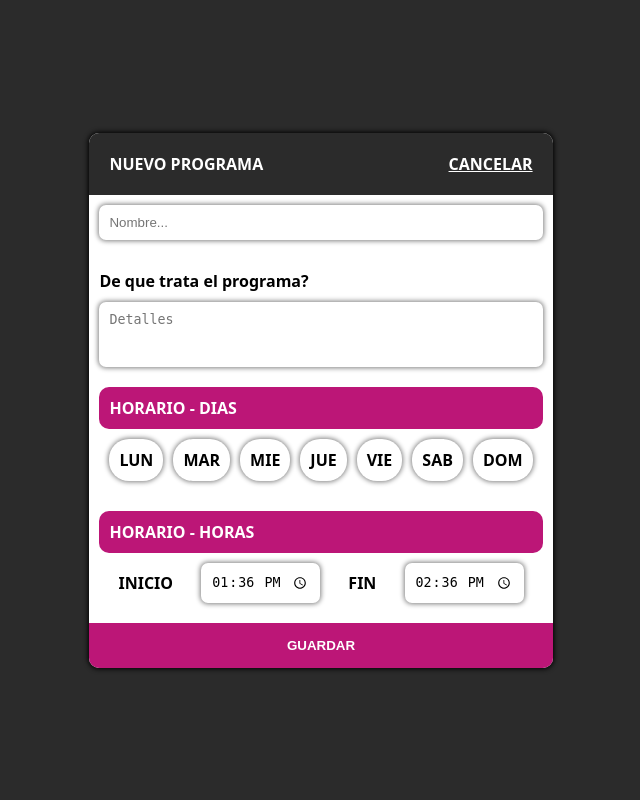
After one commit to JCPRGMR/Comercial, a PHP site: page /view/Programas.php in a window 1280 px wide. The commit adds this page. Shown: the whole page, without its empty margins (319-959 px from the left). Run offline with PHP 8.4, Linux system fonts and the light colour scheme.

```diff
--- a/Request/Comerciales.php
+++ b/Request/Comerciales.php
@@ -27,7 +27,9 @@
         // echo $post->editar_comercial;
         // var_dump($post);
     }
-
-
+    var_dump($post);
+    if(isset($post->nuevo_programa)){
+        header('Location: ../view/Programas.php');
+    }
     // echo '<pre>';
     // var_dump($post);
--- /dev/null
+++ b/Response/Horarios.php
@@ -0,0 +1,4 @@
+<?php
+    include_once("../connection/Conexion.php");
+
+    // var_dump($post);
--- /dev/null
+++ b/css/Programas.css
@@ -0,0 +1,18 @@
+@import url('style10.css');
+.dia{
+}
+.dia_c:checked + label{
+    transition: .2s;
+    background-color: var(--purple);
+    color: white;
+}
+textarea{
+    resize: none;
+}
+.nombre{
+    box-sizing: border-box;
+}
+.Container{
+    background-color: var(--negro);
+    /* background-color: black; */
+}
--- /dev/null
+++ b/templates/header.php
@@ -0,0 +1,10 @@
+<!DOCTYPE html>
+<html lang="en">
+<head>
+    <meta charset="UTF-8">
+
+    <link rel="stylesheet" href="../css/index1.css">
+    <link rel="stylesheet" href="../css/style10.css">
+    <title>Document</title>
+</head>
+<body class="overflow-auto h100vh" id="body">
--- /dev/null
+++ b/view/Programas.php
@@ -0,0 +1,119 @@
+<?php include_once("../Response/Horarios.php")?>
+<?php include_once("../templates/header.php")?>
+<link rel="stylesheet" href="../css/Programas.css">
+<div class="Container f-row jc-c a-c h100vh w100p">
+    <form action="../Request/Programas.php" method="post" class="f-col br10 overflow-hidden b-shadow-5-1-black bg-white" id="formulario">
+        <div class="bg-black p20 negrita mayus f-row jc-b">
+        Nuevo Programa
+        <a href="index.php" class="bg-black">
+            Cancelar
+        </a>
+        </div>
+        <div class="p10 f-col">
+            <input type="text" name="programa" id="des_programa" placeholder="Nombre..." autofocus class="b-shadow-5-1-gray p10 br7" required autocomplete="off">
+        </div>
+        <div class="p10 f-col">
+            <label for="" class="negrita vp10">De que trata el programa?</label>
+            <textarea name="detalles" id="" cols="30" rows="3" placeholder="Detalles" class="b-shadow-5-1-gray br7 p10"></textarea>
+        </div>
+        <div class="p10 mayus">
+            <div class="negrita bg-purple p10 br10">
+                Horario - dias
+            </div>
+            <div class="f-row gap10 p10 wrap">
+                <input type="checkbox" name="dia[]" id="lunes" value="LUNES" class="dia_c absolute v-hidden">
+                <label class="b-shadow-5-1-gray p10 pointer dia negrita br20" for="lunes">
+                    Lun
+                </label>
+                <input type="checkbox" name="dia[]" id="martes" value="MARTES" class="dia_c absolute v-hidden">
+                <label class="b-shadow-5-1-gray p10 pointer dia negrita br20" for="martes">
+                    Mar
+                </label>
+                <input type="checkbox" name="dia[]" id="miercoles" value="MIERCOLES" class="dia_c absolute v-hidden">
+                <label class="b-shadow-5-1-gray p10 pointer dia negrita br20" for="miercoles">
+                    Mie
+                </label>
+                <input type="checkbox" name="dia[]" id="jueves" value="JUEVES" class="dia_c absolute v-hidden">
+                <label class="b-shadow-5-1-gray p10 pointer dia negrita br20" for="jueves">
+                    Jue
+                </label>
+                <input type="checkbox" name="dia[]" id="viernes" value="VIERNES" class="dia_c absolute v-hidden">
+                <label class="b-shadow-5-1-gray p10 pointer dia negrita br20" for="viernes">
+                    Vie
+                </label>
+                <input type="checkbox" name="dia[]" id="sabado" value="SABADO" class="dia_c absolute v-hidden">
+                <label class="b-shadow-5-1-gray p10 pointer dia negrita br20" for="sabado">
+                    Sab
+                </label>
+                <input type="checkbox" name="dia[]" id="domingo" value="DOMINGO" class="dia_c absolute v-hidden">
+                <label class="b-shadow-5-1-gray p10 pointer dia negrita br20" for="domingo">
+                    Dom
+                </label>
+            </div>
+        </div>
+        <div class="p10 mayus">
+            <div class="negrita bg-purple p10 br10">
+                Horario - horas
+            </div>
+            <div class="f-row gap10 p10 jc-a a-c negrita wrap">
+                inicio
+                <input type="time" name="h_inicio" id="h_inicio" class="b-shadow-5-1-gray p10 br7" value="<?= date('H:i') ?>">
+                fin
+                <input type="time" name="h_fin" id="h_fin" class="b-shadow-5-1-gray p10 br7" value="<?= date('H:i', strtotime('+1 hour')) ?>">
+            </div>
+        </div>
+        <button type="submit" class="bg-purple p15 mayus negrita pointer" name="nuevo" id="enviar" value="">GUARDAR</button>
+    </form>
+</div>
+<script>
+var h_inicio = document.getElementById("h_inicio");
+var h_fin = document.getElementById("h_fin");
+
+h_inicio.addEventListener('input', function(){
+    var horaInicio = new Date("2024-02-27 " + h_inicio.value);
+    var horaFin = new Date("2024-02-27 " + h_fin.value);
+
+    if (horaInicio >= horaFin) {
+        horaInicio.setHours(horaInicio.getHours() + 1);
+        h_fin.value = horaInicio.getHours().toString().padStart(2, '0') + ":" + horaInicio.getMinutes().toString().padStart(2, '0');
+    }
+});
+
+h_fin.addEventListener('input', function(){
+    var horaInicio = new Date("2024-02-27 " + h_inicio.value);
+    var horaFin = new Date("2024-02-27 " + h_fin.value);
+
+    if (horaInicio >= horaFin) {
+        horaInicio.setHours(horaInicio.getHours() - 2);
+        h_inicio.value = horaInicio.getHours().toString().padStart(2, '0') + ":" + horaInicio.getMinutes().toString().padStart(2, '0');
+    }
+});
+function CancelarEnter(input){
+    var miInput =document.getElementById(input)
+    var formulario =document.getElementById("formulario")
+
+    miInput.addEventListener("keydown", function(event) {
+        if (event.key === "Enter") {
+            event.preventDefault();
+        }
+    });
+}
+CancelarEnter("des_programa")
+CancelarEnter("h_inicio")
+CancelarEnter("h_fin")
+
+var btn_enviar = document.getElementById("enviar");
+var checkboxes = document.querySelectorAll('input[type="checkbox"]');
+
+btn_enviar.addEventListener("click", function(event) {
+    var seleccionados = Array.from(checkboxes).filter(function(checkbox) {
+        return checkbox.checked;
+    });
+
+    if (seleccionados.length === 0) {
+        alert('Por favor seleccione al menos un día.');
+        event.preventDefault();
+    }
+});
+
+</script>
```
Also changed, not shown: Class/Horarios.php (+27 -0 lines), Class/Programas.php (+6 -11 lines), Request/Programas.php (+16 -0 lines), css/style10.css (renamed from css/style9.css, +66 -0 lines), js/script_prueba_3.js (renamed from js/script_prueba_2.js, +52 -5 lines), view/index.php (+25 -26 lines).
